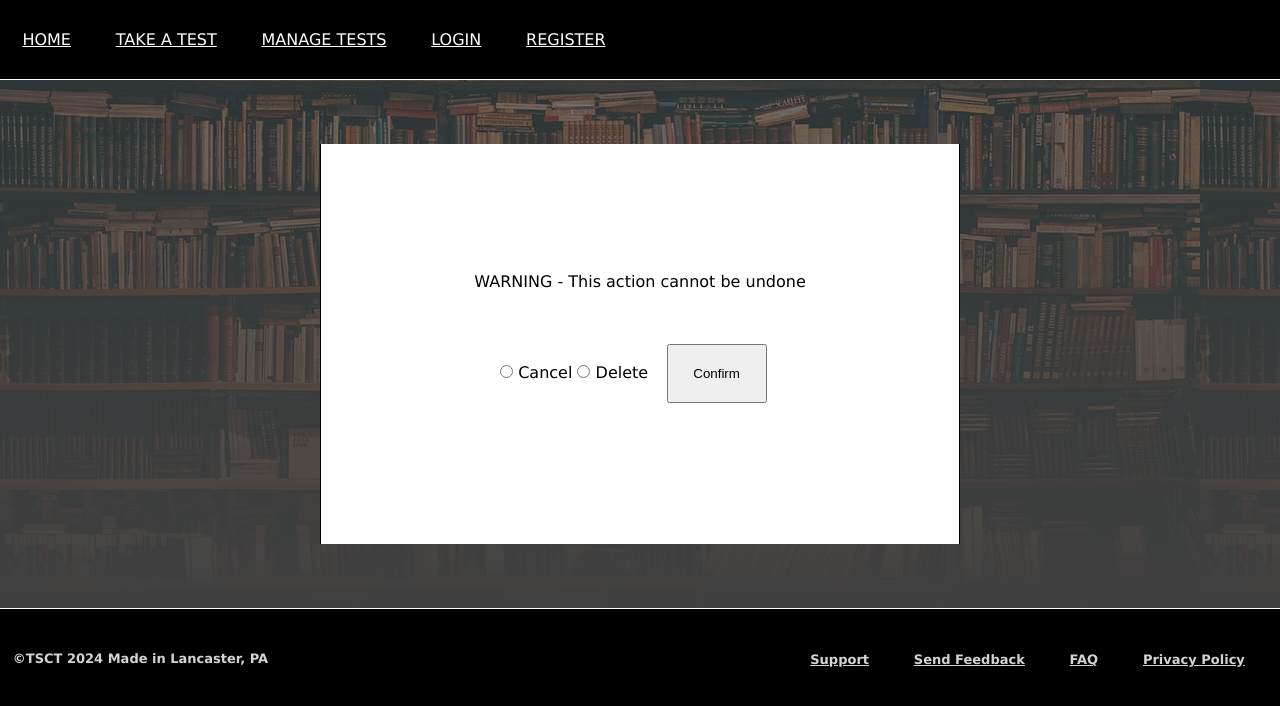
After one commit to J-Rathman/160-Final-Project, a Python web app: template templates/delete_test.html in a window 1280 px wide. The commit adds this page. Shown: the top 706 px of the page. Run offline with Jinja, Linux system fonts and the light colour scheme; the template is opened without the code that fills it, so the values that code supplies are empty.

Commit message:
Edit/delete test functionality

```diff
--- a/static/styles/mainstyles.css
+++ b/static/styles/mainstyles.css
@@ -162,11 +162,6 @@ main .login-form {
     justify-content: center;
 }
 
-main .test-form {
-    max-height: 500px;
-    overflow: scroll;
-}
-
 main .form-info-questions {
     display: flex;
     flex-direction: column;
@@ -218,8 +213,7 @@ form .question {
     overflow: scroll;
 }
 
-.test-card a {
-    color: black;
+.test-card p{
     margin: 20px;
 }
 
@@ -232,3 +226,12 @@ form .question {
     margin: 20px;
     padding: 10px;
 }
+
+.delete-card {
+    justify-content: center;
+    align-items: center;
+}
+
+.delete-card input[type="submit"] {
+    width: 100px;
+}
--- /dev/null
+++ b/templates/delete_test.html
@@ -0,0 +1,19 @@
+{% extends "base.html" %}
+{% block body %}
+    <main>
+        {% if loggedin == test['created_by'] %}
+            <form method="POST" class="test-card delete-card">
+                <p>WARNING - This action cannot be undone</p>
+                <div class="radios">
+                    <input type="radio" name="radio" autocomplete="off" value="nodelete" id="del-radio1" required>
+                    <label for="del-radio1">Cancel</label>
+                    <input type="radio" name="radio" autocomplete="off" value="delete" id="del-radio2" required>
+                    <label for="del-radio2">Delete</label>
+                    <input type="submit" value="Confirm">
+                </div>
+            </form>
+        {% else %}
+            <p class="error-header">Only the test creator can delete this test</p>
+        {% endif %}
+    </main>
+{% endblock %}
--- a/templates/testing.html
+++ b/templates/testing.html
@@ -2,16 +2,12 @@
 {% block body %}
     <main>
         {% if acct_type == 'student' %}
-            <form method="POST" class="test-form">
-                {% if questions %}
+            <form method="POST" class="test-card">
                 {% for question in questions %}
                     <p class="question">{{ loop.index }}. {{ "".join(question) }}</p>
                     <textarea placeholder="Your answer..." name="question-{{ loop.index }}" required autocomplete="off"></textarea>
                 {% endfor %}
                 <input type="submit" value="Submit Test">
-                {% else %}
-                    <h1 class="form-header">Unexpected error enncountered</h1>
-                {% endif %}
             </form>
         {% else %}
             <p class="error-header">Access denied</p>
```
Also changed, not shown: main.py (+42 -2 lines), templates/manage_tests.html (+1 -7 lines), templates/update.html (+10 -7 lines), static/scripts/create_test.js (line endings or trailing spaces), 7 other files.
